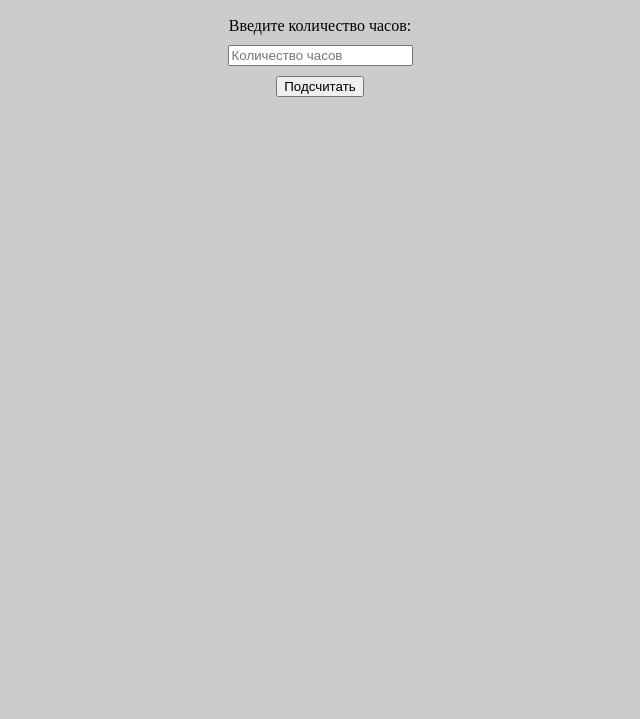
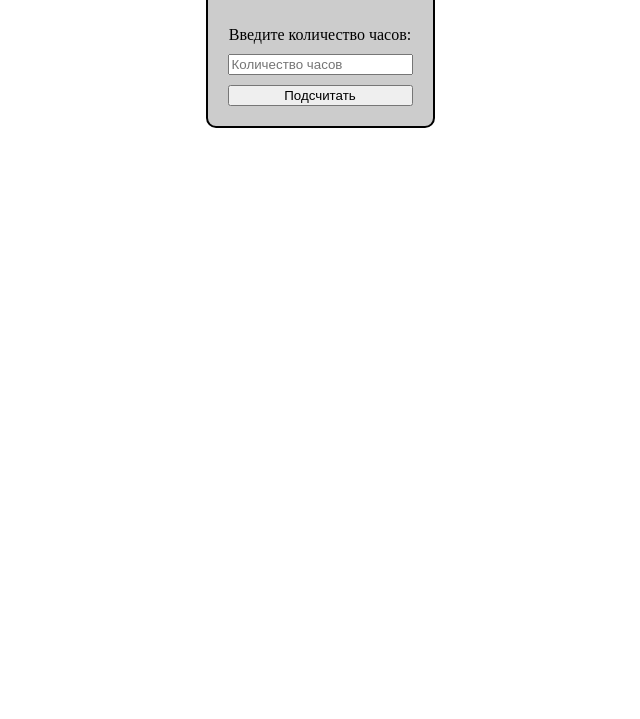
Before and after one commit to YoungM1ckey/Pankov-FrontEndPro-16.01.2025, a plain HTML site: page index.html in a window 1280 px wide. Shown: the part 81-800 px from the top of the page, without its empty margins (320-960 px from the left). Drawn offline with Linux system fonts and the light colour scheme.

Commit message:
borderadd

```diff
--- a/index.html
+++ b/index.html
@@ -7,12 +7,15 @@
   <title>Конвертирование часов</title>
 </head>
 <body>
-  <h1>Посчет секунд</h1>
+  <section class="wrapper">
+    <div class="content">
+        <h1>Посчет секунд</h1>
   <label for="hours">Введите количество часов:</label>
   <input type="number" id="hours" placeholder="Количество часов">
   <button onclick="calculateSeconds()">Подсчитать</button>
+    </div>
   <p id="result"></p>
-
+  </section>
   <script src="./index.js"></script>
 </body>
 </html>
--- a/style.css
+++ b/style.css
@@ -1,10 +1,17 @@
-*{
+.wrapper {
   margin-left: auto;
   margin-right: auto;
+  box-sizing: border-box;
 }
 body {
-  display: flex;
+ text-align: center;
+}
+.content {
+    display: inline-flex;
   flex-direction: column;
   gap: 10px;
   background-color: #ccc;
+  border: 2px solid black;
+  border-radius: 10px;
+  padding: 20px;
 }
```
